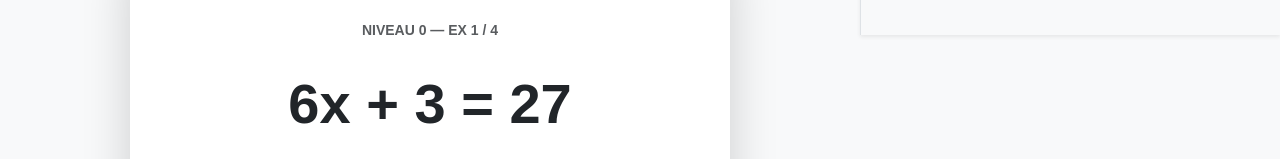
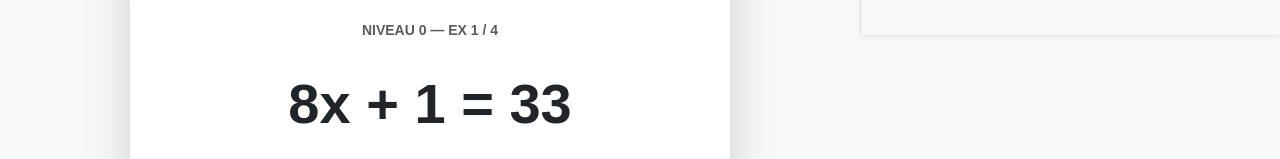
Before and after one commit to agbeSimi/litterAI, a React (Vite) app: page /pratiqueAutonome in a window 1280 px wide. Shown: the part 285-444 px from the top of the page. Built offline with nearby package versions, Linux system fonts and the light colour scheme.

Commit message:
changement d'emplacement

```diff
--- a/src/App.jsx
+++ b/src/App.jsx
@@ -4,7 +4,7 @@
 import Modelage1 from "./pages/Equation/Modelage/Modelage1.jsx";
 import PratiqueGuide1 from "./pages/Equation/pratiqueGuide/PratiqueGuide1.jsx";
 import 'bootstrap-icons/font/bootstrap-icons.css';
-import PratiqueAutonome from "./pages/Equation/PratiqueAutonome.jsx";
+import PratiqueAutonome1 from "./pages/Equation/pratiqueAutonome/PratiqueAutonome1.jsx";
 import Accueil from "./pages/Accueil.jsx";
 import Credit from "./pages/Credit.jsx";
 import ModelageCalculLiteralPhase2 from "./pages/CalculLiteral/modelage/ModelageCalculLiteralPhase2.jsx";
@@ -45,7 +45,7 @@
         <Route path="/pratiqueGuide" element={<PratiqueGuide1/>}/>
         <Route path="/pratiqueGuide2" element={<PratiqueGuide2/>}/>
 
-        <Route path="/pratiqueAutonome" element={<PratiqueAutonome/>}/>
+        <Route path="/pratiqueAutonome" element={<PratiqueAutonome1/>}/>
       </Routes>
     </Router>
   );
```
Also changed, not shown: src/pages/Equation/pratiqueAutonome/PratiqueAutonome1.jsx (renamed from src/pages/Equation/PratiqueAutonome.jsx, +4 -4 lines).
